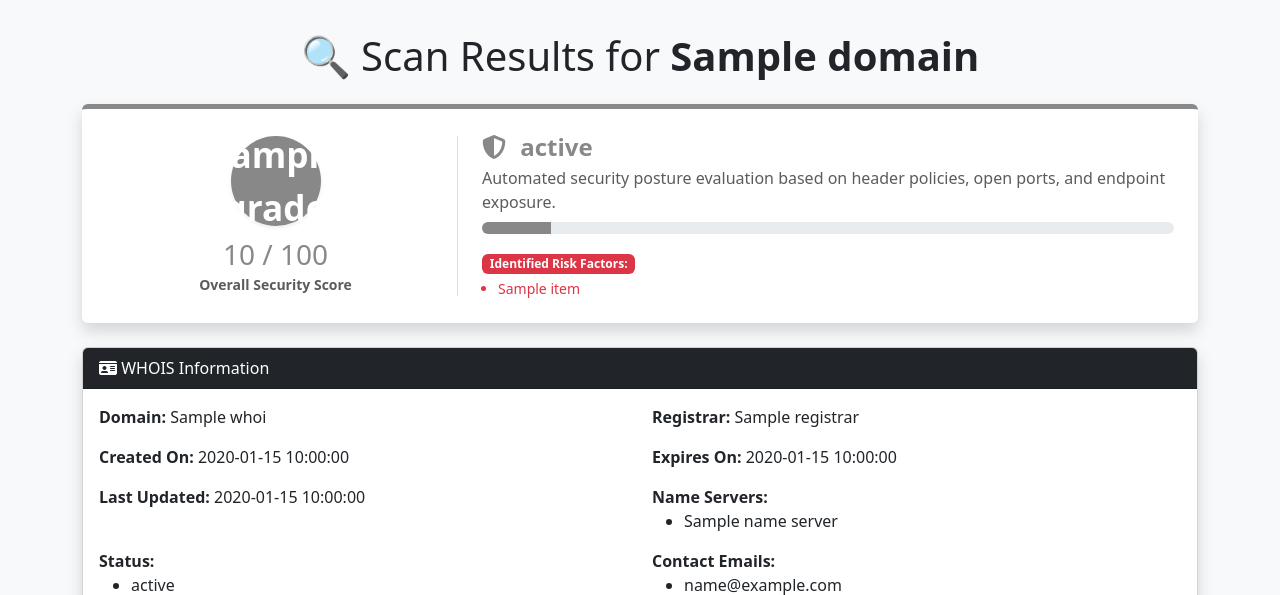
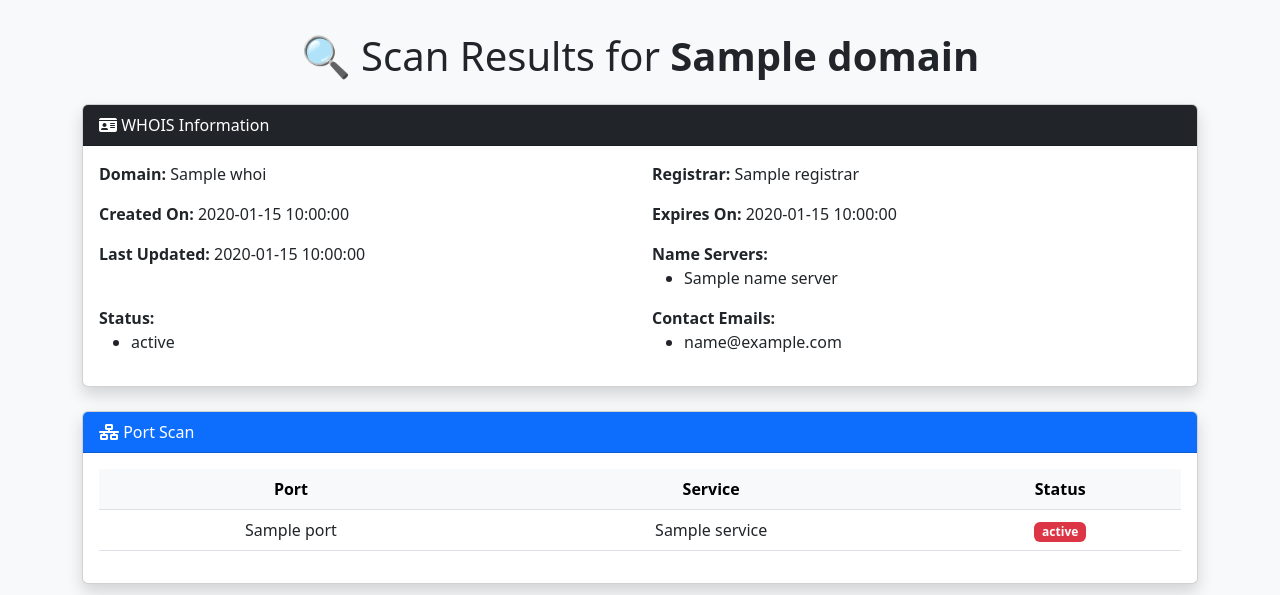
Before and after one commit to YuvansankarNB/CaDe, a Flask app: template templates/result.html in a window 1280 px wide. Shown: the top 595 px of the page. Run offline with Flask 3, Linux system fonts and the light colour scheme; the template is opened without the code that fills it: most values are stand-ins (such as "Sample title", 1, 10 or a date in 2020).

Commit message:
Remove risk score feature

```diff
--- a/app.py
+++ b/app.py
@@ -22,72 +22,6 @@ def clean_whois_data(data):
     elif isinstance(data, dict):
         return {k: clean_whois_data(v) for k, v in data.items()}
     return data
-
-def calculate_security_score(results):
-    score = 100
-    deductions = []
-
-    # 1. HTTP Security Headers
-    headers = results.get('headers')
-    if isinstance(headers, dict) and 'error' not in headers:
-        missing_headers = [h for h, v in headers.items() if v == 'Missing']
-        if missing_headers:
-            loss = len(missing_headers) * 7
-            score -= loss
-            deductions.append(f"Missing {len(missing_headers)} security headers (-{loss} pts)")
-
-    # 2. Vulnerability & Path Checks
-    vulns = results.get('vulnerabilities')
-    if isinstance(vulns, list):
-        exposed = [v for v in vulns if isinstance(v, dict) and v.get('found')]
-        if exposed:
-            loss = len(exposed) * 15
-            score -= loss
-            paths_str = ", ".join([v.get('path', '') for v in exposed])
-            deductions.append(f"Exposed sensitive endpoints ({paths_str}) (-{loss} pts)")
-
-    # 3. Port Scan
-    ports = results.get('ports')
-    if isinstance(ports, list):
-        risky_ports = [p for p in ports if isinstance(p, dict) and p.get('status') == 'Open' and p.get('port') not in [80, 443]]
-        if risky_ports:
-            loss = len(risky_ports) * 10
-            score -= loss
-            ports_str = ", ".join([f"{p.get('port')} ({p.get('service')})" for p in risky_ports])
-            deductions.append(f"Unnecessary open ports ({ports_str}) (-{loss} pts)")
-
-    # Ensure score stays between 0 and 100
-    score = max(0, min(100, score))
-
-    # Assign Grade and Status
-    if score >= 90:
-        grade = "A+"
-        status = "Excellent Security Posture"
-        color_hex = "#28a745"
-    elif score >= 80:
-        grade = "A"
-        status = "Strong Security Posture"
-        color_hex = "#20c997"
-    elif score >= 70:
-        grade = "B"
-        status = "Moderate Security - Minor Warnings"
-        color_hex = "#ffc107"
-    elif score >= 50:
-        grade = "C"
-        status = "Needs Improvement - Security Risks Found"
-        color_hex = "#fd7e14"
-    else:
-        grade = "F"
-        status = "Critical Risk - Immediate Action Required"
-        color_hex = "#dc3545"
-
-    return {
-        "score": score,
-        "grade": grade,
-        "status": status,
-        "color_hex": color_hex,
-        "deductions": deductions
-    }
 
 @app.route('/', methods=['GET'])
 def index():
@@ -157,9 +91,12 @@ def scan():
         except Exception as e:
             results['fingerprint'] = {"error": str(e)}
 
-    security_score = calculate_security_score(results)
+    return render_template('result.html', domain=domain, results=results)
 
-    return render_template('result.html', domain=domain, results=results, security_score=security_score)
+
+if __name__ == '__main__':
+    app.run(debug=True)
+
 
 
 
--- a/templates/result.html
+++ b/templates/result.html
@@ -51,51 +51,6 @@
 
 <div class="container">
   <h1 class="text-center mb-4">🔍 Scan Results for <strong>{{ domain }}</strong></h1>
-
-  <!-- Security Score Card -->
-  {% if security_score %}
-  <div class="card shadow mb-4 text-center border-0" style="border-top: 5px solid {{ security_score.color_hex }} !important;">
-    <div class="card-body p-4">
-      <div class="row align-items-center">
-        <div class="col-md-4 border-end">
-          <div class="d-inline-flex align-items-center justify-content-center rounded-circle text-white shadow-sm mb-2"
-               style="width: 90px; height: 90px; background-color: {{ security_score.color_hex }}; font-size: 2.2rem; font-weight: bold;">
-            {{ security_score.grade }}
-          </div>
-          <h3 class="mb-0 mt-1" style="color: {{ security_score.color_hex }};">{{ security_score.score }} / 100</h3>
-          <small class="text-muted fw-bold">Overall Security Score</small>
-        </div>
-        <div class="col-md-8 text-start ps-md-4 mt-3 mt-md-0">
-          <h4 class="fw-bold mb-1" style="color: {{ security_score.color_hex }};">
-            <i class="fas fa-shield-halved me-2"></i> {{ security_score.status }}
-          </h4>
-          <p class="text-muted mb-2">Automated security posture evaluation based on header policies, open ports, and endpoint exposure.</p>
-
-          <div class="progress mb-3" style="height: 12px;">
-            <div class="progress-bar" role="progressbar"
-                 style="width: {{ security_score.score }}%; background-color: {{ security_score.color_hex }};"
-                 aria-valuenow="{{ security_score.score }}" aria-valuemin="0" aria-valuemax="100"></div>
-          </div>
-
-          {% if security_score.deductions %}
-          <div class="mt-2">
-            <span class="badge bg-danger me-1">Identified Risk Factors:</span>
-            <ul class="mb-0 mt-1 text-danger small ps-3">
-              {% for item in security_score.deductions %}
-              <li>{{ item }}</li>
-              {% endfor %}
-            </ul>
-          </div>
-          {% else %}
-          <div class="text-success small fw-bold mt-1">
-            <i class="fas fa-check-circle me-1"></i> No major security warnings or missing security headers identified!
-          </div>
-          {% endif %}
-        </div>
-      </div>
-    </div>
-  </div>
-  {% endif %}
 
   {% if results.whois %}
   <div class="card shadow">
```
